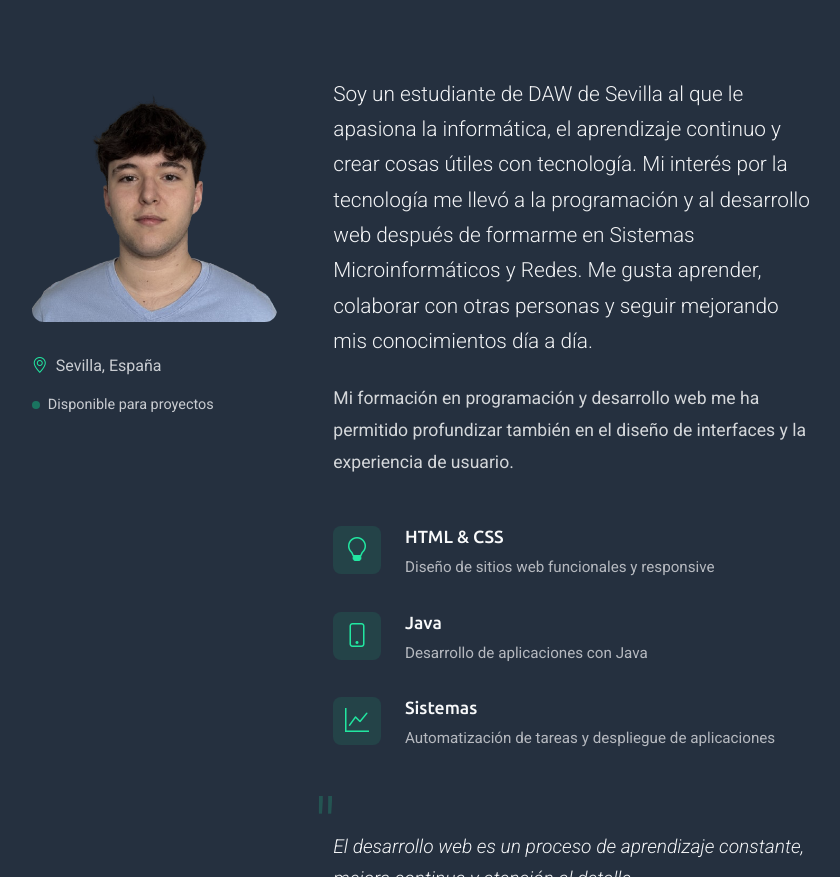
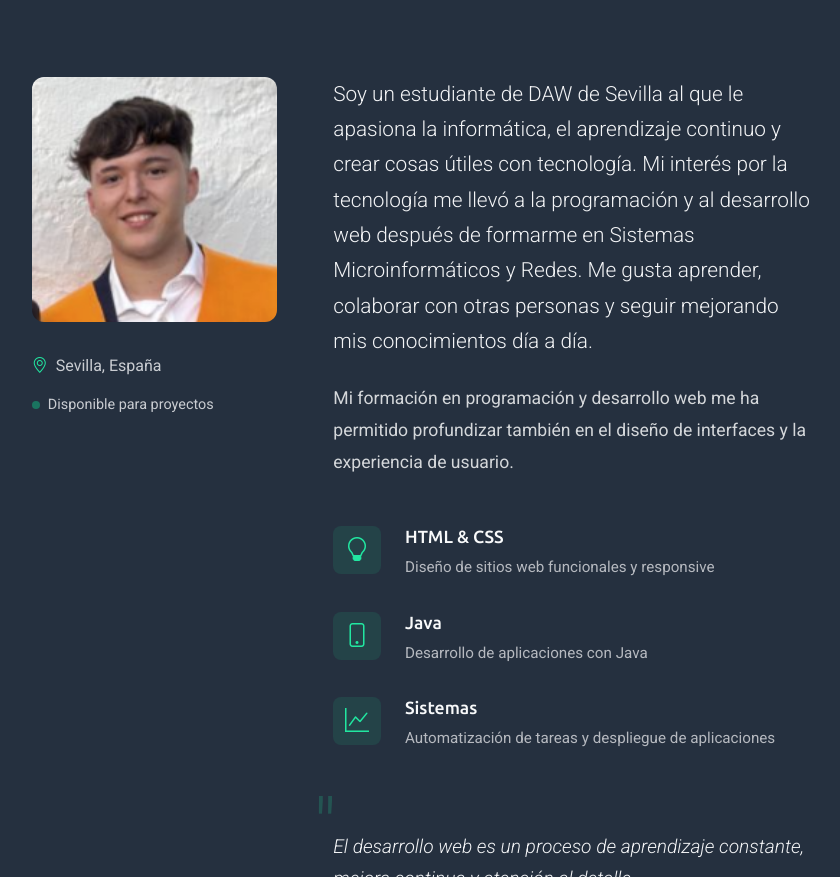
Before and after one commit to JoelRuiz06/Mi-Portfolio, a plain HTML site: page index.html in a window 1280 px wide. Shown: the part 1252-2129 px from the top of the page, without its empty margins (371-1211 px from the left). Drawn offline with Linux system fonts and the light colour scheme.

Commit message:
fotos añadidas

```diff
--- a/index.html
+++ b/index.html
@@ -153,7 +153,7 @@
                 <div class="col-lg-4" data-aos="fade-right" data-aos-delay="200">
                   <div class="profile-section">
                     <div class="profile-image-container">
-                      <img src="assets/img/profile/foto_curriculum.png" class="img-fluid" alt="Foto de Joel Ruiz">
+                      <img src="assets/img/profile/foto_joel.png" class="img-fluid" alt="Foto de Joel Ruiz">
                     </div>
                     <div class="profile-meta">
                       <div class="location">
```
Also changed, not shown: assets/img/profile/foto_joel.png (added).
